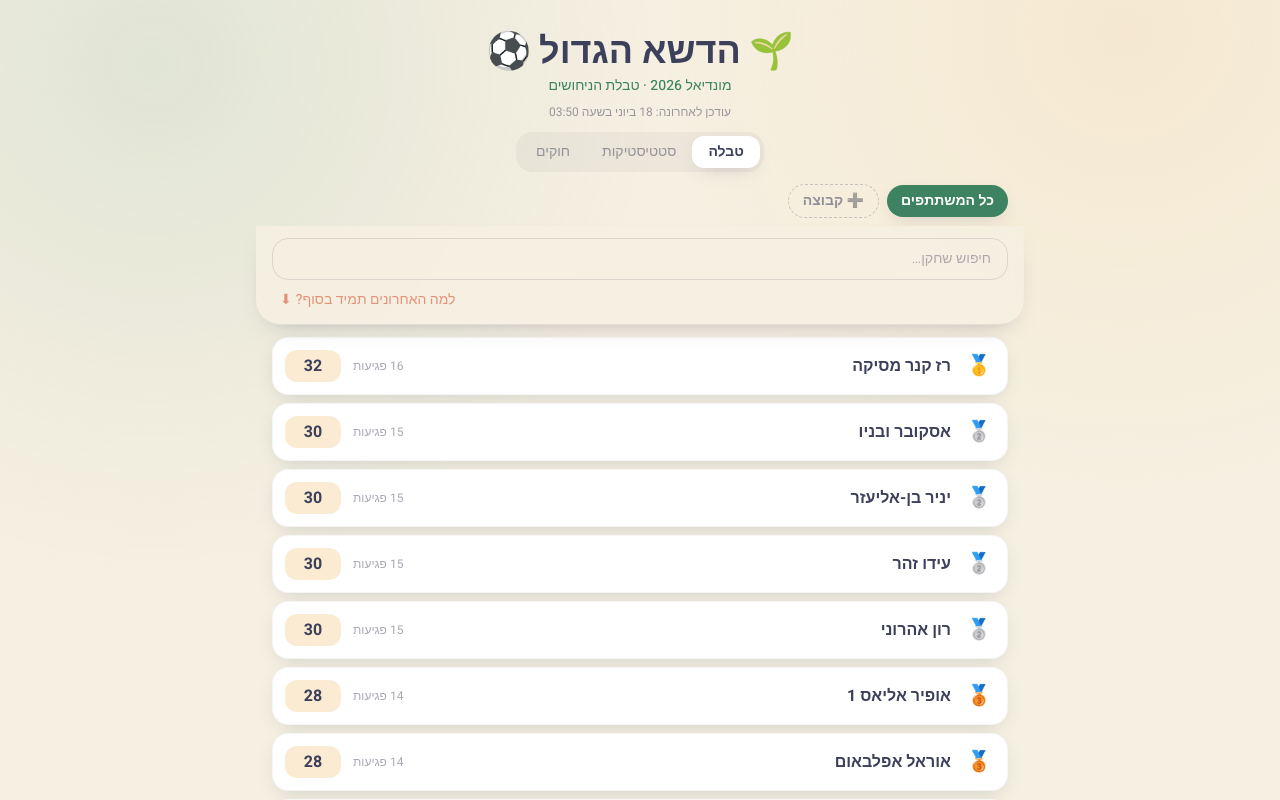
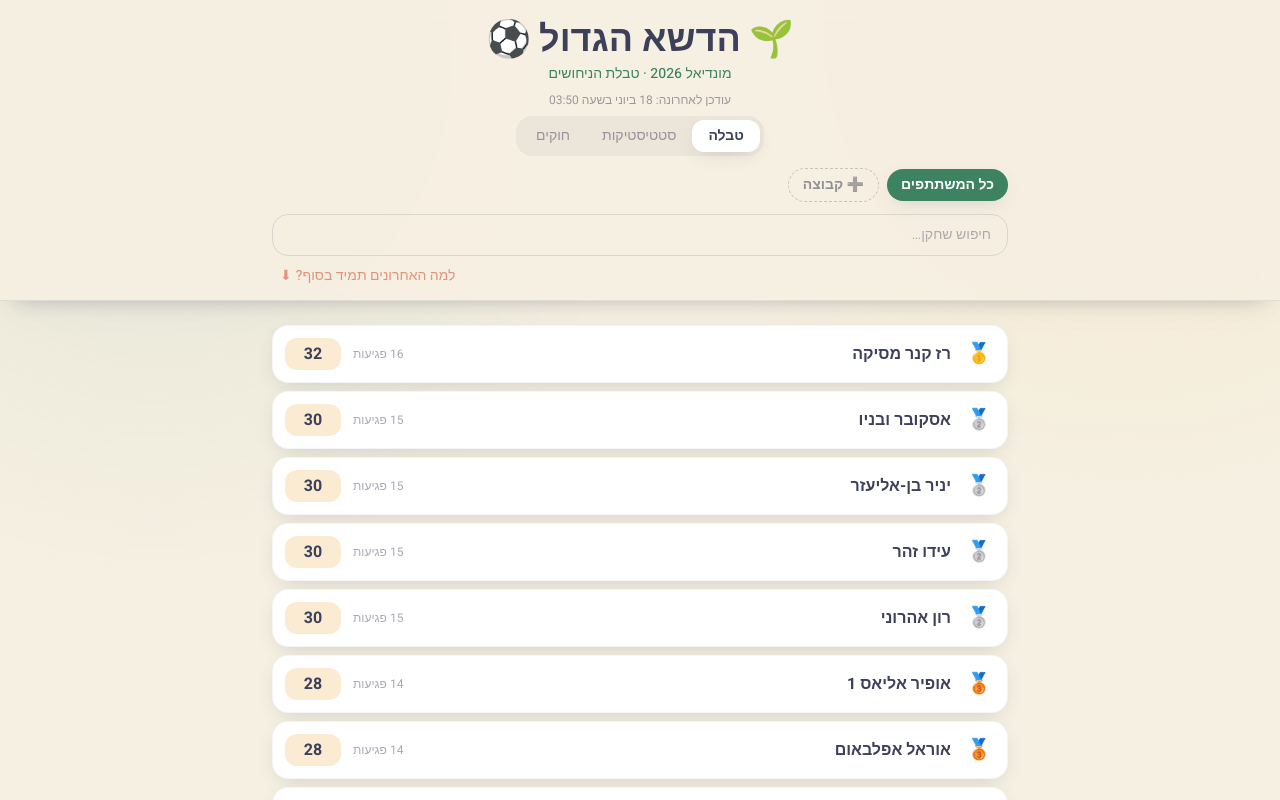
Before and after one commit to ziperfal123/deshe-gadol-26, a React (Vite) app in the folder web/: page /#/ in a window 1280 px wide. Shown: the top 800 px of the page. Built offline with nearby package versions, Linux system fonts and the light colour scheme.

Commit message:
make header sticky

```diff
--- a/web/src/components/Header.tsx
+++ b/web/src/components/Header.tsx
@@ -7,7 +7,7 @@ interface HeaderProps {
 /** App title block with the "last sync" freshness line. */
 export function Header({ syncedAt }: HeaderProps) {
   return (
-    <header className="text-center pt-8 pb-2">
+    <header className="text-center pt-5 pb-1">
       <div className="inline-flex items-center gap-2 text-3xl sm:text-4xl font-extrabold text-ink">
         <span aria-hidden>🌱</span>
         <h1>הדשא הגדול</h1>
--- a/web/src/pages/RulesPage.tsx
+++ b/web/src/pages/RulesPage.tsx
@@ -14,10 +14,15 @@ export function RulesPage() {
   }, [])
 
   return (
-    <div className="mx-auto max-w-3xl px-4 pb-16">
-      <Header />
-      <NavTabs />
-      <p className="mt-4 text-center text-xs text-ink/45">חוקי הניקוד של הדשא הגדול</p>
+    <div>
+      <div className="sticky top-0 z-20 w-full border-b border-ink/10 bg-sand/95 shadow-header backdrop-blur">
+        <div className="mx-auto max-w-3xl px-4 pb-3">
+          <Header />
+          <NavTabs />
+        </div>
+      </div>
+      <div className="mx-auto max-w-3xl px-4 pb-16 pt-3">
+      <p className="text-center text-xs text-ink/45">חוקי הניקוד של הדשא הגדול</p>
 
       <Card title="שלב הבתים" emoji="⚽">
         <RuleRow label="ניחוש תוצאה נכון (1 / X / 2)" pts={2} />
@@ -69,6 +74,7 @@ export function RulesPage() {
           ))}
         </ol>
       </Card>
+      </div>
     </div>
   )
 }
--- a/web/src/pages/StandingsPage.tsx
+++ b/web/src/pages/StandingsPage.tsx
@@ -59,7 +59,9 @@ export function StandingsPage() {
   }
 
   return (
-    <div className="mx-auto max-w-3xl px-4 pb-16">
+    <div>
+      <div className="sticky top-0 z-20 w-full border-b border-ink/10 bg-sand/95 shadow-header backdrop-blur">
+        <div className="mx-auto max-w-3xl px-4 pb-3">
           <Header syncedAt={data?.synced_at} />
           <NavTabs />
           {data && (
@@ -71,7 +73,12 @@ export function StandingsPage() {
             />
           )}
           {renderActiveGroupToolbarIfNeeded(activeGroup, () => setEditor({ open: true, editing: activeGroup }))}
-      {renderBodyIfNeeded({ data, error, rows, query, setQuery, onRowClick, scrolled, flashScrollTo })}
+          {renderSearchIfNeeded(data, query, setQuery, rows, scrolled, flashScrollTo)}
+        </div>
+      </div>
+      <div className="mx-auto max-w-3xl px-4 pb-16 pt-3">
+        {renderListIfNeeded(data, error, rows, query, onRowClick)}
+      </div>
       {renderEditorIfNeeded(editor, data, onSaveGroup, onDeleteGroup, () => setEditor({ open: false }))}
     </div>
   )
@@ -110,28 +117,19 @@ function renderEditorIfNeeded(
   )
 }
 
-interface BodyProps {
-  data: Standings | undefined
-  error: string | undefined
-  rows: StandingsRow[]
-  query: string
-  setQuery: (q: string) => void
-  onRowClick: (id: string) => void
-  scrolled: boolean
-  flashScrollTo: (id: string | undefined) => void
-}
-
-function renderBodyIfNeeded({ data, error, rows, query, setQuery, onRowClick, scrolled, flashScrollTo }: BodyProps) {
-  if (error) return <p className="mt-10 text-center text-clay">{error}</p>
-  if (!data) return <p className="mt-10 text-center text-ink/40">טוען…</p>
-
-  const filtered = rows.filter((r) => r.name.includes(query.trim()))
+function renderSearchIfNeeded(
+  data: Standings | undefined,
+  query: string,
+  setQuery: (q: string) => void,
+  rows: StandingsRow[],
+  scrolled: boolean,
+  flashScrollTo: (id: string | undefined) => void,
+) {
+  if (!data) return <></>
+  const lastId = rows.at(-1)?.player_id
   const filtering = query.trim() !== ''
-  const lastId = rows.at(-1)?.player_id
-
   return (
-    <>
-      <div className="sticky top-0 z-10 -mx-4 mt-2 rounded-b-3xl border-b border-ink/10 bg-sand/90 px-4 pb-3 pt-3 shadow-header backdrop-blur">
+    <div className="mt-3">
       <input
         value={query}
         onChange={(e) => setQuery(e.target.value)}
@@ -140,13 +138,26 @@ function renderBodyIfNeeded({ data, error, rows, query, setQuery, onRowClick, sc
       />
       {renderLastPlayerButtonIfNeeded(lastId, scrolled, filtering, () => flashScrollTo(lastId))}
     </div>
+  )
+}
+
+function renderListIfNeeded(
+  data: Standings | undefined,
+  error: string | undefined,
+  rows: StandingsRow[],
+  query: string,
+  onRowClick: (id: string) => void,
+) {
+  if (error) return <p className="mt-10 text-center text-clay">{error}</p>
+  if (!data) return <p className="mt-10 text-center text-ink/40">טוען…</p>
+  const filtered = rows.filter((r) => r.name.includes(query.trim()))
+  return (
     <ul className="mt-3 space-y-2">
       {filtered.map((row) => (
         <StandingRow key={row.player_id} row={row} onClick={onRowClick} />
       ))}
       {renderEmptyIfNeeded(filtered.length)}
     </ul>
-    </>
   )
 }
 
--- a/web/src/pages/StatsPage.tsx
+++ b/web/src/pages/StatsPage.tsx
@@ -18,10 +18,14 @@ export function StatsPage() {
   }, [])
 
   return (
-    <div className="mx-auto max-w-3xl px-4 pb-16">
-      <Header syncedAt={stats?.synced_at} />
-      <NavTabs />
-      {renderBodyIfNeeded(stats, error)}
+    <div>
+      <div className="sticky top-0 z-20 w-full border-b border-ink/10 bg-sand/95 shadow-header backdrop-blur">
+        <div className="mx-auto max-w-3xl px-4 pb-3">
+          <Header syncedAt={stats?.synced_at} />
+          <NavTabs />
+        </div>
+      </div>
+      <div className="mx-auto max-w-3xl px-4 pb-16 pt-3">{renderBodyIfNeeded(stats, error)}</div>
     </div>
   )
 }
```
Lines whose indentation alone changed are shown as unchanged.
